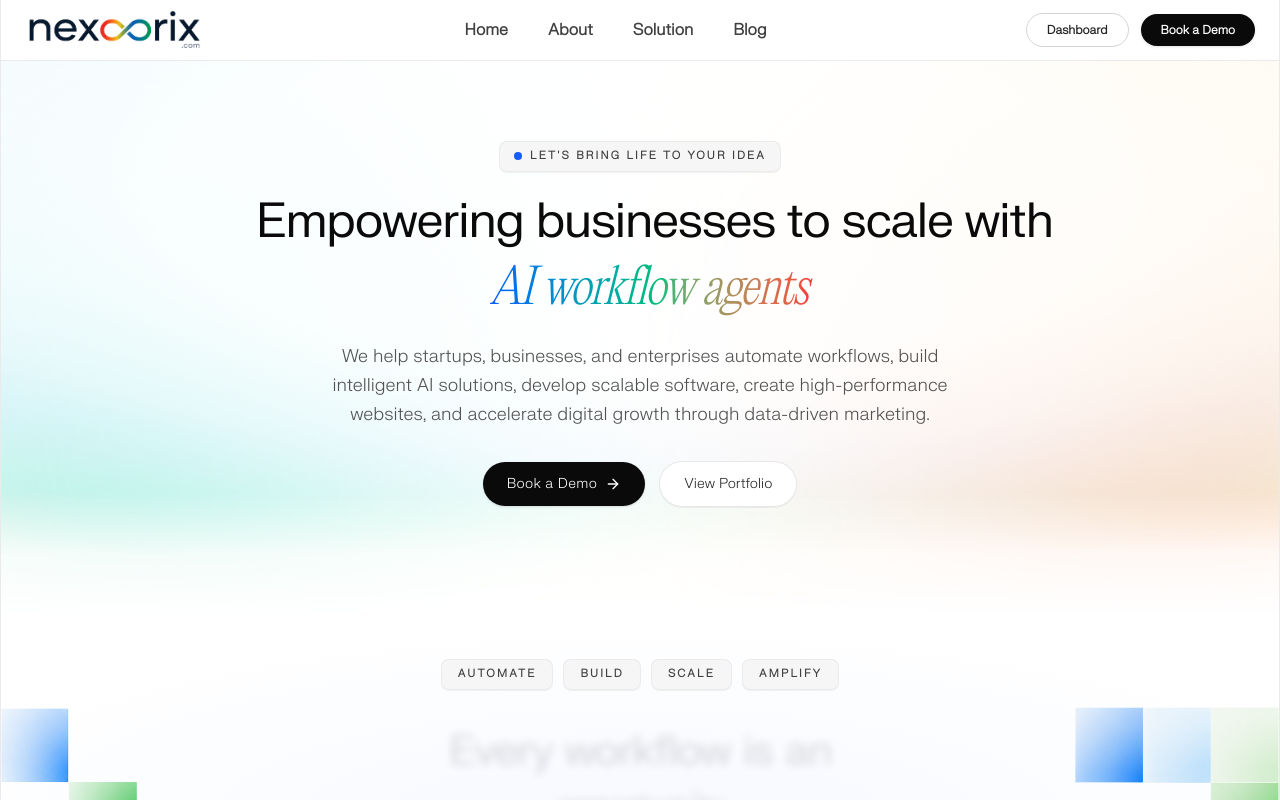
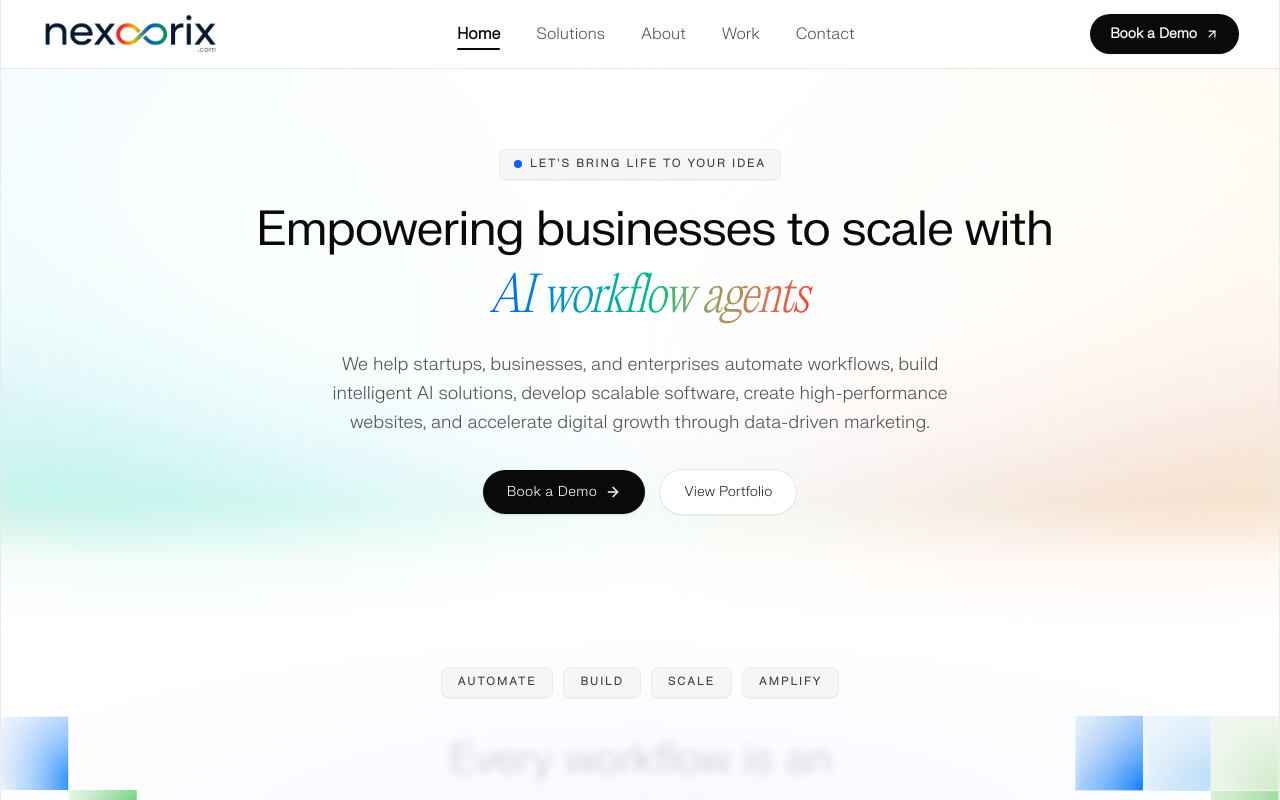
Before and after one commit to AKSHAYRAM2003/nexoorix, a Next.js app: page / in a window 1280 px wide. Shown: the top 800 px of the page. Built offline with nearby package versions, Linux system fonts and the light colour scheme.

Commit message:
feat(navbar): add mobile & tablet hamburger menu, swap solutions and about links, remove dashboard, add logo redirect home

```diff
--- a/src/components/EngagementSection.tsx
+++ b/src/components/EngagementSection.tsx
@@ -109,6 +109,7 @@ export default function EngagementSection() {
   return (
     <section
       ref={sectionRef}
+      id="contact"
       className="relative w-full bg-white text-neutral-900 overflow-hidden"
       style={{ minHeight: '480px' }}
     >
--- a/src/components/GrowthLoopSection.tsx
+++ b/src/components/GrowthLoopSection.tsx
@@ -152,7 +152,7 @@ export default function GrowthLoopSection() {
   return (
     <section
       ref={sectionRef}
-      id="growth-loop"
+      id="work"
       className="relative w-full bg-[#faf9f7] text-neutral-900 py-10 sm:py-14 md:py-16 lg:py-24 overflow-hidden"
     >
       {/* Custom Keyframes for Smooth Arrow Rotation */}
--- a/src/components/Hero3.tsx
+++ b/src/components/Hero3.tsx
@@ -159,7 +159,7 @@ export default function Hero3() {
 
           {/* Central Core Headline: Single-Line Main Sentence Across Desktop, Tablet & Mobile (<425px) */}
           <h1
-            className="text-[15px] min-[360px]:text-[17px] min-[400px]:text-[19px] sm:text-3xl md:text-[42px] lg:text-[48px] font-medium tracking-tight text-neutral-950 leading-snug sm:leading-tight max-w-5xl mx-auto select-none text-center flex flex-col items-center justify-center space-y-1 sm:space-y-1.5 px-1 sm:px-0"
+            className="text-[35px] min-[360px]:text-[17px] min-[400px]:text-[19px] sm:text-3xl md:text-[42px] lg:text-[48px] font-medium tracking-tight text-neutral-950 leading-snug sm:leading-tight max-w-5xl mx-auto select-none text-center flex flex-col items-center justify-center space-y-1 sm:space-y-1.5 px-1 sm:px-0"
             style={{ fontFamily: 'var(--font-grotesk-neue)' }}
           >
             {/* Line 1: Always in ONE single unbroken line across Desktop, Tablet & Mobile (<425px) */}
--- a/src/components/Navbar.tsx
+++ b/src/components/Navbar.tsx
@@ -1,20 +1,34 @@
 'use client';
 
-import React, { useRef, useLayoutEffect } from 'react';
+import React, { useRef, useLayoutEffect, useState, useEffect } from 'react';
 import Image from 'next/image';
 import Link from 'next/link';
 import { useMediaQuery } from '@/components/use-media-query';
-import MotionDrawer from '@/components/ui/motion-drawer';
+import { Menu, X, ArrowUpRight, Sparkles } from 'lucide-react';
+import { motion, AnimatePresence } from 'framer-motion';
 import gsap from 'gsap';
 
 interface NavbarProps {
   timelineRef?: React.RefObject<HTMLElement | null>;
 }
 
+// Navigation items array with Solutions before About, Dashboard removed
+const NAV_ITEMS = [
+  { label: 'Home', href: '/' },
+  { label: 'Solutions', href: '#solutions' },
+  { label: 'About', href: '#about' },
+  { label: 'Work', href: '#work' },
+  { label: 'Contact', href: '#contact' },
+];
+
 export default function Navbar({}: NavbarProps = {}) {
-  const isMobile = useMediaQuery('(max-width: 768px)');
+  // Enabled for Mobile & Tablet screens up to 1023px (< lg)
+  const isMobileOrTablet = useMediaQuery('(max-width: 1023px)');
   const headerRef = useRef<HTMLElement>(null);
+  const [mobileMenuOpen, setMobileMenuOpen] = useState(false);
+  const [activeSection, setActiveSection] = useState('Home');
 
+  // Initial header slide-in animation using GSAP
   useLayoutEffect(() => {
     const ctx = gsap.context(() => {
       gsap.fromTo(
@@ -26,129 +40,254 @@ export default function Navbar({}: NavbarProps = {}) {
     return () => ctx.revert();
   }, []);
 
+  // Prevent background scrolling when mobile/tablet menu is open
+  useEffect(() => {
+    if (mobileMenuOpen) {
+      document.body.style.overflow = 'hidden';
+    } else {
+      document.body.style.overflow = '';
+    }
+    return () => {
+      document.body.style.overflow = '';
+    };
+  }, [mobileMenuOpen]);
+
+  // Handle smooth navigation click & auto close drawer
+  const handleNavClick = (href: string, label: string) => {
+    setActiveSection(label);
+    setMobileMenuOpen(false);
+
+    if (href === '/') {
+      window.scrollTo({ top: 0, behavior: 'smooth' });
+      return;
+    }
+
+    if (href.startsWith('#')) {
+      const targetId = href.replace('#', '');
+      if (!targetId) {
+        window.scrollTo({ top: 0, behavior: 'smooth' });
+        return;
+      }
+      const el = document.getElementById(targetId);
+      if (el) {
+        const offset = 80;
+        const bodyRect = document.body.getBoundingClientRect().top;
+        const elementRect = el.getBoundingClientRect().top;
+        const elementPosition = elementRect - bodyRect;
+        const offsetPosition = elementPosition - offset;
+
+        window.scrollTo({
+          top: offsetPosition,
+          behavior: 'smooth',
+        });
+      }
+    }
+  };
+
   return (
-    <header ref={headerRef} className="w-full sticky top-0 z-50 bg-white/90 backdrop-blur-md border-b border-neutral-200/80 transition-colors" style={{ opacity: 0 }}>
-      <div className="w-full px-3 sm:px-5 md:px-6 py-2 flex items-center justify-between">
-        {/* Brand Logo */}
-        <Link href="/" className="flex items-center group">
+    <>
+      <header
+        ref={headerRef}
+        className="w-full sticky top-0 z-50 bg-white/90 backdrop-blur-md border-b border-neutral-200/80 transition-colors"
+        style={{ opacity: 0 }}
+      >
+        <div className="w-full max-w-[1440px] mx-auto px-4 sm:px-6 lg:px-10 py-2.5 sm:py-3 flex items-center justify-between">
+
+          {/* 1. Brand Logo - Redirect to Home on Click */}
+          <Link
+            href="/"
+            onClick={(e) => {
+              if (window.location.pathname === '/') {
+                e.preventDefault();
+                window.scrollTo({ top: 0, behavior: 'smooth' });
+              }
+            }}
+            className="flex items-center group shrink-0 focus:outline-none"
+            aria-label="Nexoorix Home Page"
+          >
             <Image
               src="/assets/iamges/nexoorix-logo.png"
               alt="Nexoorix Logo"
               width={220}
               height={45}
-            className="h-11 md:h-11 w-auto object-contain transition-transform duration-200 group-hover:scale-100"
+              className="h-8 min-[360px]:h-9 sm:h-10 md:h-11 w-auto object-contain transition-transform duration-200 group-hover:scale-[1.02]"
               priority
             />
           </Link>
 
-        {/* Center Desktop Navigation Links */}
-        {!isMobile && (
-          <nav className="hidden md:flex items-center gap-10 text-md font-bold text-neutral-700">
-            <a href="#" className="hover:text-neutral-950 transition-colors">
-              Home
+          {/* 2. Center Large Screen Navigation Links (1024px+) */}
+          {!isMobileOrTablet && (
+            <nav className="hidden lg:flex items-center gap-7 lg:gap-9 text-sm lg:text-base font-medium text-neutral-600">
+              {NAV_ITEMS.map((item) => (
+                <a
+                  key={item.label}
+                  href={item.href}
+                  onClick={(e) => {
+                    e.preventDefault();
+                    handleNavClick(item.href, item.label);
+                  }}
+                  className={`relative py-1 transition-colors duration-200 hover:text-neutral-950 ${
+                    activeSection === item.label ? 'text-neutral-950 font-semibold' : ''
+                  }`}
+                >
+                  {item.label}
+                  {activeSection === item.label && (
+                    <motion.span
+                      layoutId="activeNavIndicator"
+                      className="absolute bottom-0 left-0 right-0 h-[2px] bg-neutral-950 rounded-full"
+                      transition={{ type: 'spring', stiffness: 380, damping: 30 }}
+                    />
+                  )}
                 </a>
-            <a href="#" className="hover:text-neutral-950 transition-colors">
-              About
-            </a>
-            <a href="#" className="hover:text-neutral-950 transition-colors">
-              Solution
-            </a>
-            <a href="#" className="hover:text-neutral-950 transition-colors">
-              Blog
-            </a>
+              ))}
             </nav>
           )}
 
-        {/* Right CTA Action Buttons */}
-        {!isMobile && (
-          <div className="hidden md:flex items-center gap-3">
+          {/* 3. Right Large Screen CTA Action Button (1024px+) */}
+          {!isMobileOrTablet && (
+            <div className="hidden lg:flex items-center gap-3">
               <a
-              href="#dashboard"
-              className="px-5 py-2 rounded-full border border-neutral-300 text-neutral-800 text-xs font-semibold hover:bg-neutral-100 transition-colors"
+                href="#contact"
+                onClick={(e) => {
+                  e.preventDefault();
+                  handleNavClick('#contact', 'Contact');
+                }}
+                className="inline-flex items-center justify-center gap-2 px-5 py-2.5 rounded-full bg-neutral-950 hover:bg-neutral-800 text-white text-xs lg:text-sm font-semibold transition-all shadow-xs hover:shadow-md active:scale-95 group"
               >
-              Dashboard
-            </a>
-            <a
-              href="#get-started"
-              className="px-5 py-2 rounded-full bg-neutral-950 hover:bg-neutral-800 text-white text-xs font-semibold transition-all shadow-sm hover:shadow-md"
-            >
-              Book a Demo
+                <span>Book a Demo</span>
+                <ArrowUpRight className="w-3.5 h-3.5 transition-transform duration-200 group-hover:translate-x-0.5 group-hover:-translate-y-0.5" />
               </a>
             </div>
           )}
 
-        {/* Mobile Navigation Drawer */}
-        {isMobile && (
-          <div className="md:hidden flex items-center gap-2">
-            <MotionDrawer
-              direction="left"
-              width={300}
-              backgroundColor={'#ffffff'}
-              clsBtnClassName="bg-neutral-800 border-r border-neutral-900 text-white"
-              contentClassName="bg-white border-r border-neutral-200 text-black"
-              btnClassName="bg-white text-black relative w-fit p-2 rounded-full shadow-xs border border-neutral-200"
+          {/* 4. Mobile & Tablet Hamburger Menu Toggle Button (< 1024px) */}
+          {isMobileOrTablet && (
+            <button
+              onClick={() => setMobileMenuOpen(!mobileMenuOpen)}
+              className="lg:hidden relative z-50 p-2.5 rounded-full bg-neutral-100/90 border border-neutral-200/80 text-neutral-800 hover:text-black hover:bg-neutral-200/60 active:scale-95 transition-all shadow-2xs"
+              aria-label={mobileMenuOpen ? 'Close Navigation Menu' : 'Open Navigation Menu'}
             >
-              <nav className="space-y-4 pt-4">
-                <div className="flex items-center gap-2 text-black mb-6">
+              <motion.div
+                animate={mobileMenuOpen ? 'open' : 'closed'}
+                className="w-5 h-5 flex flex-col justify-center items-center relative"
+              >
+                {mobileMenuOpen ? (
+                  <X className="w-5 h-5 text-neutral-900" />
+                ) : (
+                  <Menu className="w-5 h-5 text-neutral-900" />
+                )}
+              </motion.div>
+            </button>
+          )}
+        </div>
+      </header>
+
+      {/* 5. Mobile & Tablet Glassmorphism Overlay & Drawer Navigation (< 1024px) */}
+      <AnimatePresence>
+        {isMobileOrTablet && mobileMenuOpen && (
+          <div className="fixed inset-0 z-50 lg:hidden flex justify-end">
+
+            {/* Backdrop Blur Overlay */}
+            <motion.div
+              initial={{ opacity: 0 }}
+              animate={{ opacity: 1 }}
+              exit={{ opacity: 0 }}
+              transition={{ duration: 0.25 }}
+              onClick={() => setMobileMenuOpen(false)}
+              className="fixed inset-0 bg-neutral-950/40 backdrop-blur-md"
+            />
+
+            {/* Slide-over Drawer Content */}
+            <motion.aside
+              initial={{ x: '100%' }}
+              animate={{ x: 0 }}
+              exit={{ x: '100%' }}
+              transition={{ type: 'spring', damping: 30, stiffness: 300 }}
+              className="relative w-[85%] max-w-[360px] sm:max-w-[400px] h-full bg-white shadow-2xl border-l border-neutral-200/80 flex flex-col justify-between p-6 sm:p-8 overflow-y-auto z-10"
+            >
+              <div>
+                {/* Drawer Header: Logo + Close */}
+                <div className="flex items-center justify-between pb-6 border-b border-neutral-100">
+                  <Link
+                    href="/"
+                    onClick={() => {
+                      setMobileMenuOpen(false);
+                      window.scrollTo({ top: 0, behavior: 'smooth' });
+                    }}
+                    className="flex items-center"
+                  >
                     <Image
                       src="/assets/iamges/nexoorix-logo.png"
                       alt="Nexoorix Logo"
-                    width={220}
-                    height={55}
-                    className="h-10 w-auto object-contain"
+                      width={180}
+                      height={40}
+                      className="h-8 min-[360px]:h-9 w-auto object-contain"
                       priority
                     />
+                  </Link>
+
+                  <button
+                    onClick={() => setMobileMenuOpen(false)}
+                    className="p-2 rounded-full bg-neutral-100 text-neutral-700 hover:text-black hover:bg-neutral-200/80 transition-colors"
+                    aria-label="Close Navigation"
+                  >
+                    <X className="w-4.5 h-4.5" />
+                  </button>
                 </div>
-                <a
-                  href="#"
-                  className="block p-2 hover:bg-neutral-200/60 hover:text-black rounded-full px-4 text-sm font-medium"
+
+                {/* Staggered Navigation Links */}
+                <nav className="py-6 space-y-1.5 sm:space-y-2">
+                  {NAV_ITEMS.map((item, idx) => (
+                    <motion.a
+                      key={item.label}
+                      href={item.href}
+                      initial={{ opacity: 0, x: 20 }}
+                      animate={{ opacity: 1, x: 0 }}
+                      transition={{ delay: 0.05 * idx + 0.1, duration: 0.3 }}
+                      onClick={(e) => {
+                        e.preventDefault();
+                        handleNavClick(item.href, item.label);
+                      }}
+                      className={`flex items-center justify-between px-4 py-3 sm:py-3.5 rounded-2xl text-base sm:text-lg font-medium transition-all duration-200 ${
+                        activeSection === item.label
+                          ? 'bg-neutral-900 text-white font-semibold shadow-xs'
+                          : 'text-neutral-700 hover:bg-neutral-100 hover:text-neutral-950'
+                      }`}
                     >
-                  Home
-                </a>
-                 <a
-                  href="#"
-                  className="block p-2 hover:bg-neutral-200/60 hover:text-black rounded-full px-4 text-sm font-medium"
-                >
-                  Work
-                </a>
-                <a
-                  href="#"
-                  className="block p-2 hover:bg-neutral-200/60 hover:text-black rounded-full px-4 text-sm font-medium"
-                >
-                  About
-                </a>
-                <a
-                  href="#"
-                  className="block p-2 hover:bg-neutral-200/60 hover:text-black rounded-full px-4 text-sm font-medium"
-                >
-                  Solutions
-                </a>
+                      <span>{item.label}</span>
+                      {activeSection === item.label ? (
+                        <span className="w-2 h-2 rounded-full bg-blue-500 animate-pulse" />
+                      ) : (
+                        <ArrowUpRight className="w-4 h-4 sm:w-5 sm:h-5 opacity-40 group-hover:opacity-100 transition-opacity" />
+                      )}
+                    </motion.a>
+                  ))}
+                </nav>
+              </div>
+
+              {/* Bottom CTA & Business Badge inside Drawer */}
+              <div className="pt-6 border-t border-neutral-100 space-y-4">
+                <div className="flex items-center gap-2 text-neutral-500 text-xs sm:text-sm font-medium px-1">
+                  <Sparkles className="w-3.5 h-3.5 sm:w-4 sm:h-4 text-blue-600" />
+                  <span>Empowering AI-Driven Businesses</span>
+                </div>
 
                 <a
-                  href="#"
-                  className="block p-2 hover:bg-neutral-200/60 hover:text-black rounded-full px-4 text-sm font-medium"
+                  href="#contact"
+                  onClick={(e) => {
+                    e.preventDefault();
+                    handleNavClick('#contact', 'Contact');
+                  }}
+                  className="w-full flex items-center justify-center gap-2 py-3 sm:py-3.5 rounded-full bg-neutral-950 hover:bg-neutral-800 text-white text-sm sm:text-base font-semibold shadow-sm transition-all active:scale-98 text-center"
                 >
-                  Blog
-                </a>
-                <div className="pt-4 flex flex-col gap-2">
-                  <a
-                    href="#dashboard"
-                    className="w-full text-center py-2.5 rounded-full border border-neutral-300 text-neutral-800 font-semibold text-xs"
-                  >
-                    Dashboard
-                  </a>
-                  <a
-                    href="#get-started"
-                    className="w-full text-center py-2.5 rounded-full bg-neutral-950 text-white font-semibold text-xs"
-                  >
-                    Book a Demo
+                  <span>Book a Demo</span>
+                  <ArrowUpRight className="w-4 h-4 sm:w-5 sm:h-5" />
                 </a>
               </div>
-              </nav>
-            </MotionDrawer>
+            </motion.aside>
           </div>
         )}
-      </div>
-    </header>
+      </AnimatePresence>
+    </>
   );
 }
--- a/src/components/ServicesSection.tsx
+++ b/src/components/ServicesSection.tsx
@@ -290,7 +290,7 @@ export default function ServicesSection() {
   return (
     <section
       ref={sectionRef}
-      id="services"
+      id="solutions"
       className="relative w-full bg-[#faf9f7] text-neutral-900 overflow-hidden border-t border-neutral-200/80"
     >
       {/* Section Header */}
```
Lines whose indentation alone changed are shown as unchanged.
